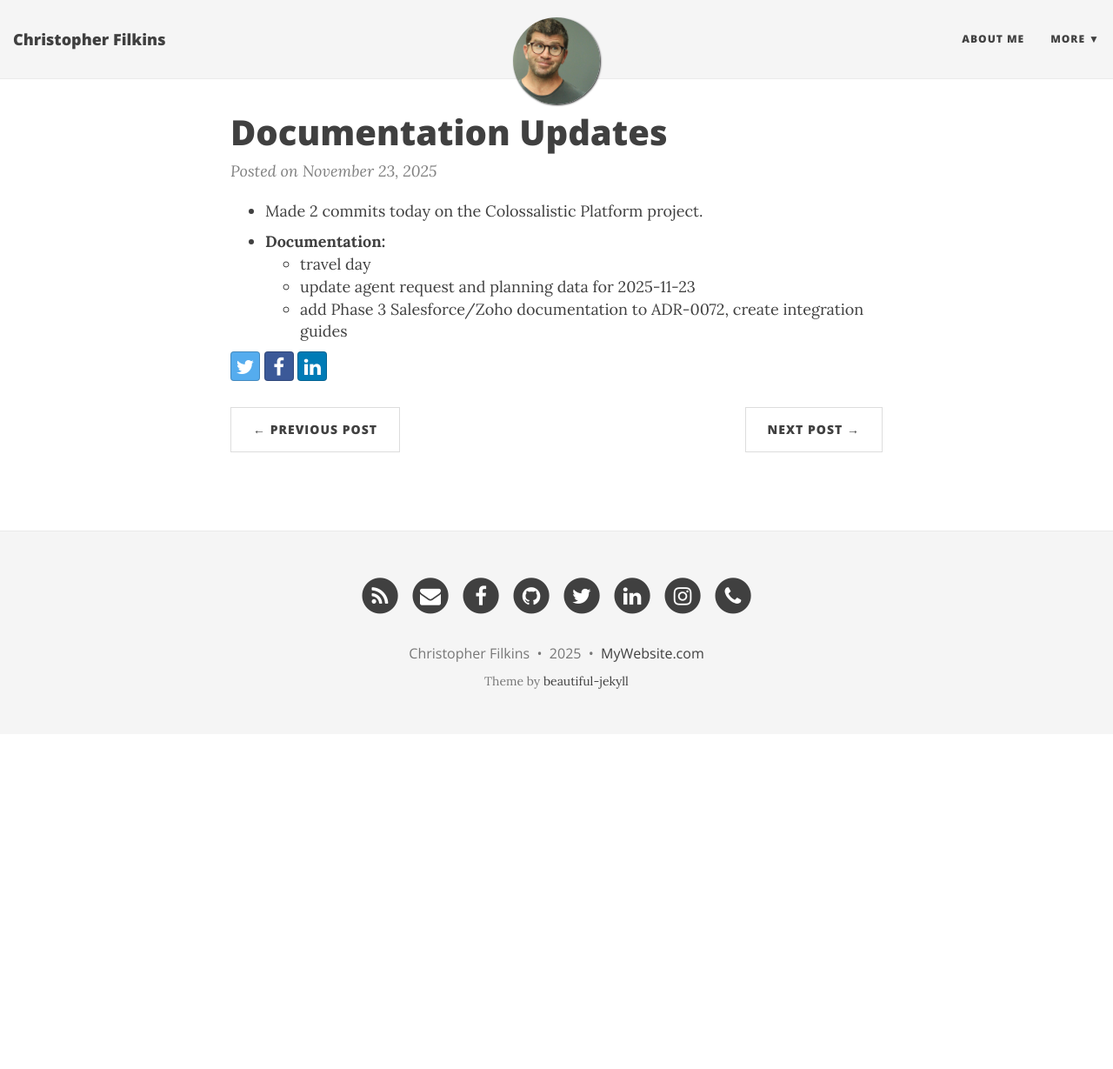
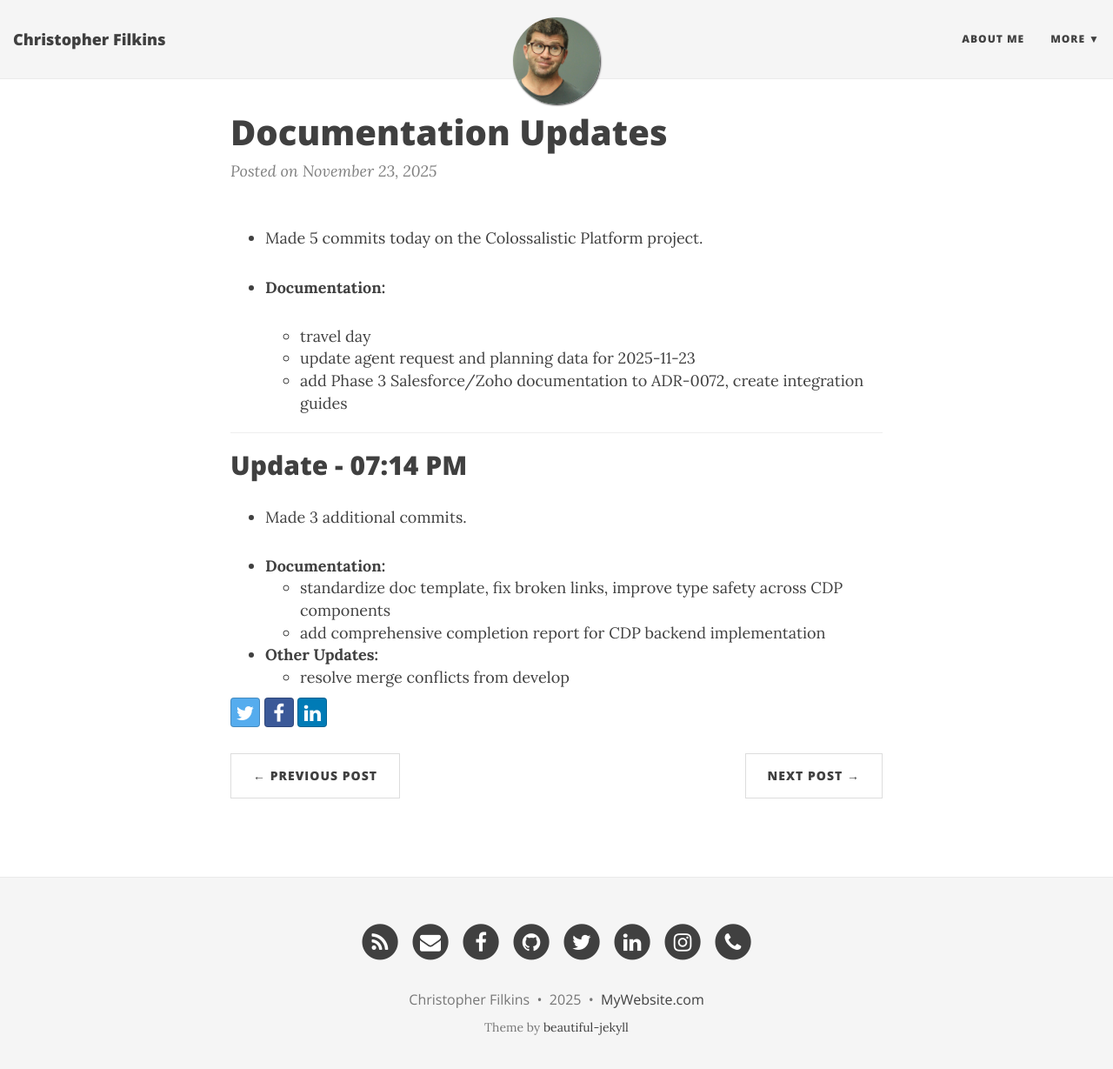
Before and after one commit to filchyboy/filchyboy.github.io, a Jekyll site: the page built from _posts/2025-11-23-documentation-updates.md, in a window 1280 px wide and 1242 px high. Shown: the top 1229 px of the window at 87% size. Built offline with Jekyll 4.4.1, drawn with Linux system fonts in a browser that asks for light colours; nearby versions of some CDN libraries.

Commit message:
Add build-in-public update: documentation-updates

```diff
--- a/_posts/2025-11-23-documentation-updates.md
+++ b/_posts/2025-11-23-documentation-updates.md
@@ -1,7 +1,23 @@
-* Made 2 commits today on the Colossalistic Platform project.
+* Made 5 commits today on the Colossalistic Platform project.
 
-<!-- last-commit: 7ae6dce451c04e723210cab10f26ab6eef73d461 -->
 * **Documentation:**
   * travel day
   * update agent request and planning data for 2025-11-23
   * add Phase 3 Salesforce/Zoho documentation to ADR-0072, create integration guides
+
+
+---
+
+## Update - 07:14 PM
+
+* Made 3 additional commits.
+
+
+* **Documentation:**
+  * standardize doc template, fix broken links, improve type safety across CDP components
+  * add comprehensive completion report for CDP backend implementation
+
+* **Other Updates:**
+  * resolve merge conflicts from develop
+
+<!-- last-commit: aa1b4db7a28a5f024e55bca9ee80f296b76371cf -->
```
